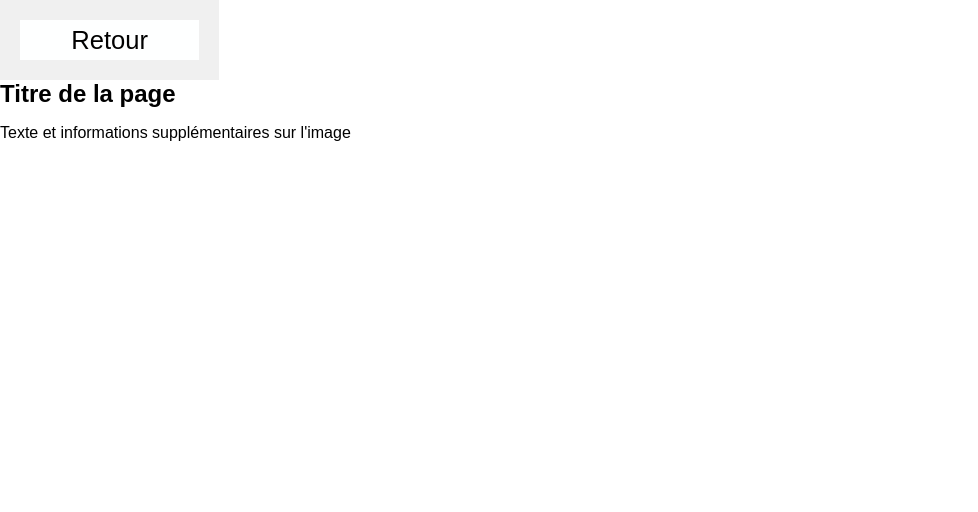
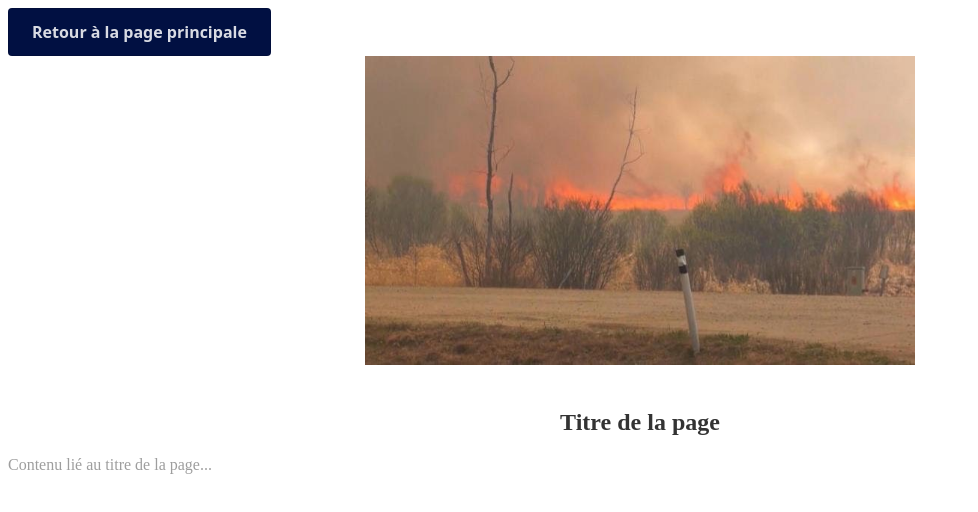
Before and after one commit to LesInfoss/LesInfoss.github.io, a plain HTML site: page index1.html in a window 1280 px wide. Shown: the whole page, without its empty margins (0-978 px from the left). Drawn offline with Linux system fonts and the light colour scheme.

Commit message:
mise en page de la page d'acueil

```diff
--- a/assets/css/styles.css
+++ b/assets/css/styles.css
@@ -14,8 +14,9 @@ html, body {
 
 header {
   background-color: #f0f0f0;
-    padding: 20px;
+  padding: 0px;
   text-align: center;
+  margin-bottom: 50px; /* Ajouter une marge inférieure à l'en-tête */
 }
 
 h1 {
@@ -31,9 +32,10 @@ html, body {
 }
 
 .image-container img {
-    width: 150px;
-    height: 150px;
+  width: 350px;
+  height: 200px;
   margin: 10px;
+  margin-bottom: 20px;
 }
 
 .image-container a {
@@ -53,7 +55,7 @@ html, body {
   color: #000000;
   border: none;
   position: relative;
-    height: 40px;
+  height: 75px;
   font-size: 1.6em;
   padding: 0 2em;
   cursor: pointer;
--- /dev/null
+++ b/assets/css/styles_enfant.css
@@ -0,0 +1,79 @@
+
+.button-6 {
+  align-items: center;
+  background-color: #011042;
+  border: 1px solid rgba(0, 0, 0, 0.1);
+  border-radius: .25rem;
+  box-shadow: rgba(255, 255, 255, 0.02) 0 1px 3px 0;
+  box-sizing: border-box;
+  color: rgba(255, 255, 255, 0.85);
+  cursor: pointer;
+  display: inline-flex;
+  font-family: system-ui,-apple-system,system-ui,"Helvetica Neue",Helvetica,Arial,sans-serif;
+  font-size: 16px;
+  font-weight: 600;
+  justify-content: center;
+  line-height: 1.25;
+  margin: 0;
+  min-height: 3rem;
+  padding: calc(.875rem - 1px) calc(1.5rem - 1px);
+  position: relative;
+  text-decoration: none;
+  transition: all 250ms;
+  user-select: none;
+  -webkit-user-select: none;
+  touch-action: manipulation;
+  vertical-align: baseline;
+  width: auto;
+}
+
+.button-6:hover,
+.button-6:focus {
+  border-color: rgba(0, 0, 0, 0.15);
+  box-shadow: rgba(0, 0, 0, 0.1) 0 6px 12px;
+  color: rgba(255, 255, 255, 0.65);
+}
+
+.button-6:hover {
+  transform: translateY(-1px);
+}
+
+.button-6:active {
+  background-color: #F0F0F1;
+  border-color: rgba(0, 0, 0, 0.15);
+  box-shadow: rgba(0, 0, 0, 0.06) 0 4px 4px;
+  color: rgba(255, 255, 255, 0.65);
+  transform: translateY(0);
+}
+
+/* Styles pour le titre */
+h1 {
+  color: #333333;
+  font-size: 24px;
+  text-align: center;
+}
+
+/* Styles pour le contenu */
+p {
+  color: #9e9e9e;
+  font-size: 16px;
+  line-height: 1.5;
+}
+
+/* Styles pour le fond de la page */
+body {
+  background-color: #ffffff;
+}
+
+/* Styles pour la disposition des éléments */
+
+.image-container {
+  text-align: center;
+  margin-bottom: 20px;
+}
+
+.image-container img {
+  display: inline-block;
+  max-width: 100%;
+  height: auto;
+}
--- a/index1.html
+++ b/index1.html
@@ -1,20 +1,15 @@
 <!DOCTYPE html>
 <html>
 <head>
-  <meta charset="UTF-8">
-  <title>Nom de la page</title>
-  <link rel="stylesheet" href="assets/css/styles.css">
+  <link rel="stylesheet" href="assets/css/styles_enfant.css">
+  <a href="index.html" class="button-6">Retour à la page principale</a>
+  <div class="image-container">
+    <img src="assets/images/image_incedie.jpg" alt="Description de l'image" class="image-container" width="550px">
+  </div>
+  <title>Ma page</title>
 </head>
 <body>
-  <header>
-    <button onclick="window.location.href='index.html'">Retour</button>
-  </header>
-
   <h1>Titre de la page</h1>
-
-  <div>
-    <p>Texte et informations supplémentaires sur l'image</p>
-  </div>
-
+  <p>Contenu lié au titre de la page...</p>
 </body>
 </html>
```
Also changed, not shown: index.html (+8 -13 lines), index2.html (+7 -12 lines), index3.html (+7 -12 lines), index4.html (deleted, +0 -20 lines), assets/images/image-train.jpg (added), assets/images/image-zombie.jpg (added), assets/images/image1.jpg, assets/images/image2.jpg, assets/images/image3.jpg, assets/images/image4.jpg, assets/images/image5.jpg (deleted), assets/images/image_incedie.jpg (added). Lines whose indentation alone changed are shown as unchanged.
